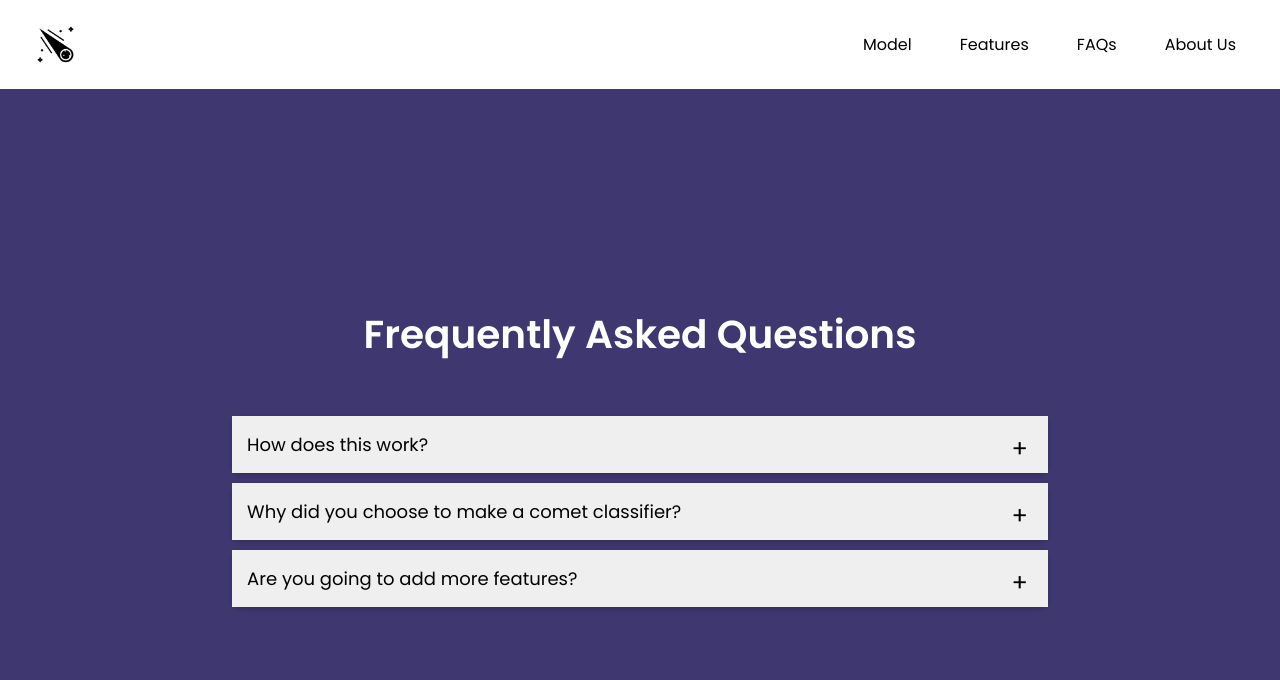
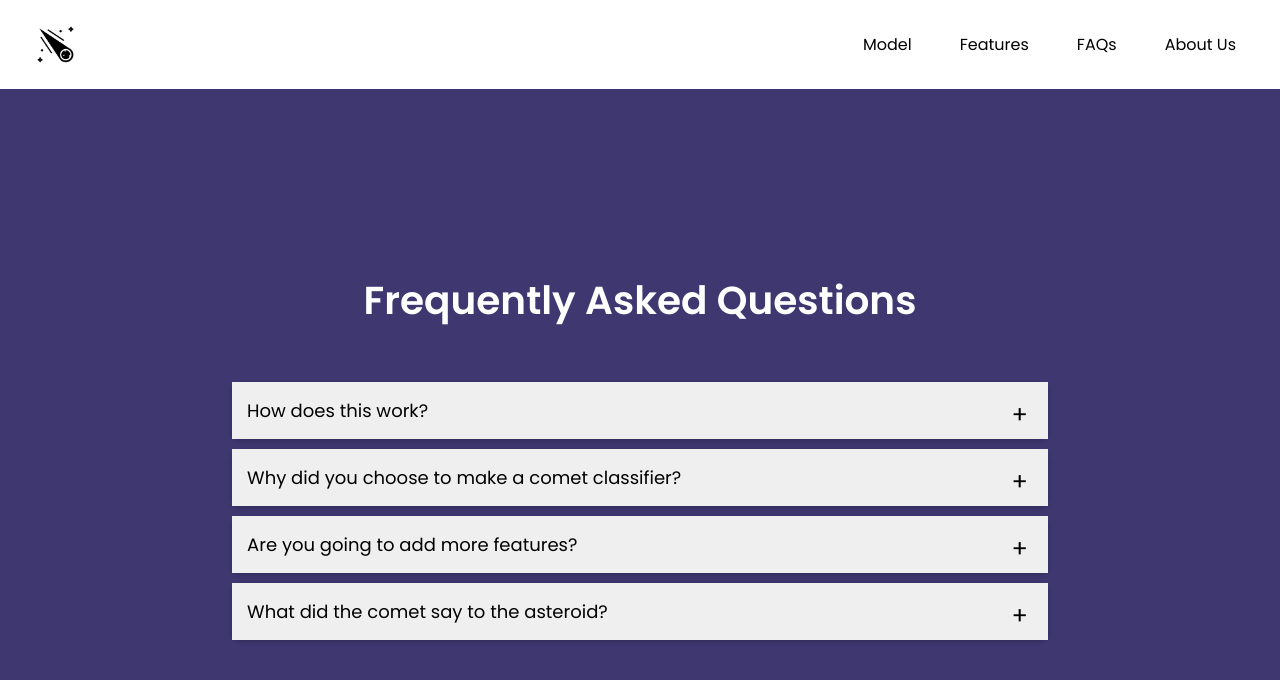
Before and after one commit to pranavdo/MeteoriteCOPF23, a React (Create React App) app in the folder comet-classifier/: page /faq in a window 1280 px wide. Shown: the top 680 px of the page. Built offline with nearby package versions, Linux system fonts and the light colour scheme.

Commit message:
Add comet pun :D

```diff
--- a/comet-classifier/src/FAQ.js
+++ b/comet-classifier/src/FAQ.js
@@ -13,6 +13,10 @@ const questionsAnswers = [
   {
     question: "Are you going to add more features?",
     answer: "Yes, we plan to add more features as we collect more data and improve our algorithms."
+  },
+  {
+    question: "What did the comet say to the asteroid?",
+    answer: "You rock, but I'm out of this world!"
   }
 ];
 
```
